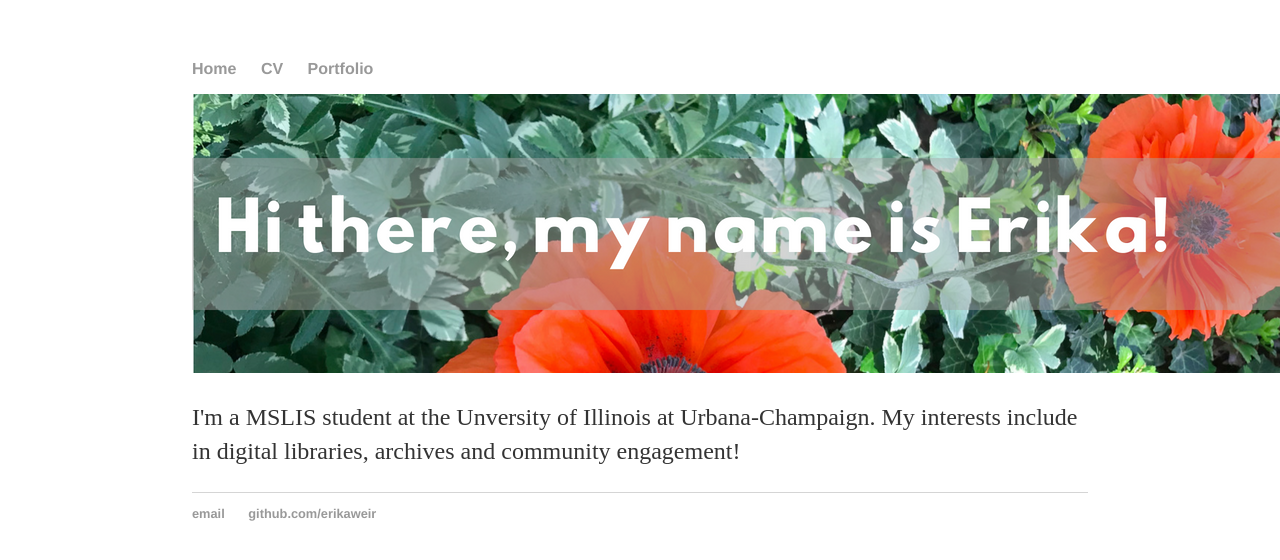
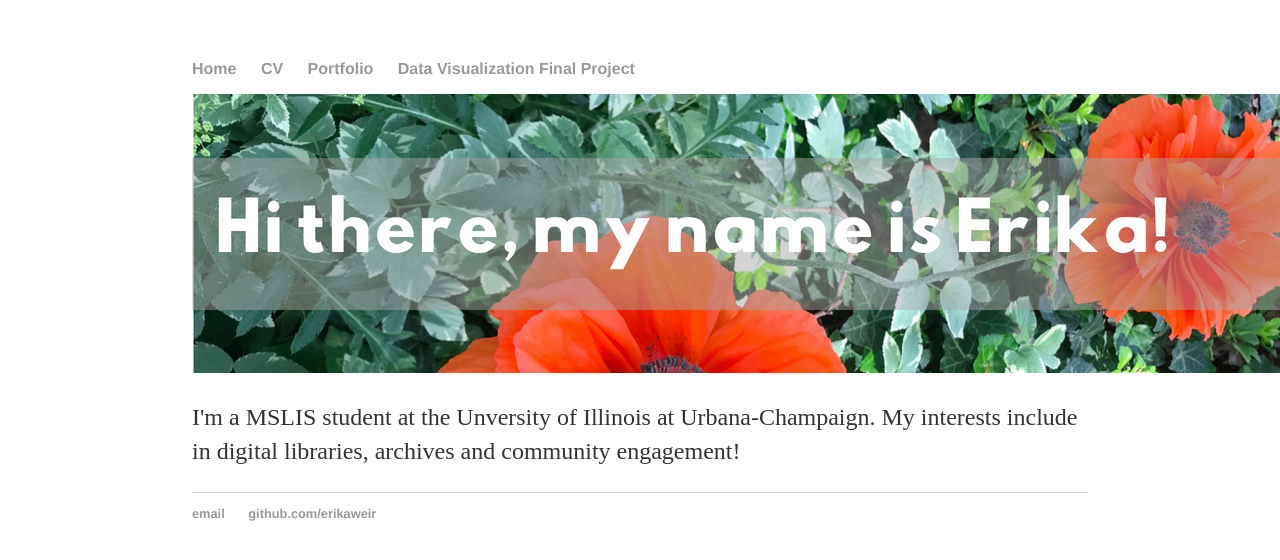
Before and after one commit to tracyJCI/erikaweir.github.io, a Jekyll site: the page built from index.html, in a window 1280 px wide. Shown: the top 560 px of the page. Built offline with Jekyll 4.4.1, drawn with Linux system fonts in a browser that asks for light colours.

Commit message:
Update default.html

```diff
--- a/_layouts/default.html
+++ b/_layouts/default.html
@@ -11,6 +11,7 @@
 	        		<li><a href="/">Home</a></li>
 	        		<li><a href="/cv">CV</a></li>
 				<li><a href="/Portfolio">Portfolio</a></li>
+				<li><a href="/DataViz">Data Visualization Final Project</a></li>
 
 	    		</ul>
 			</nav>
```
